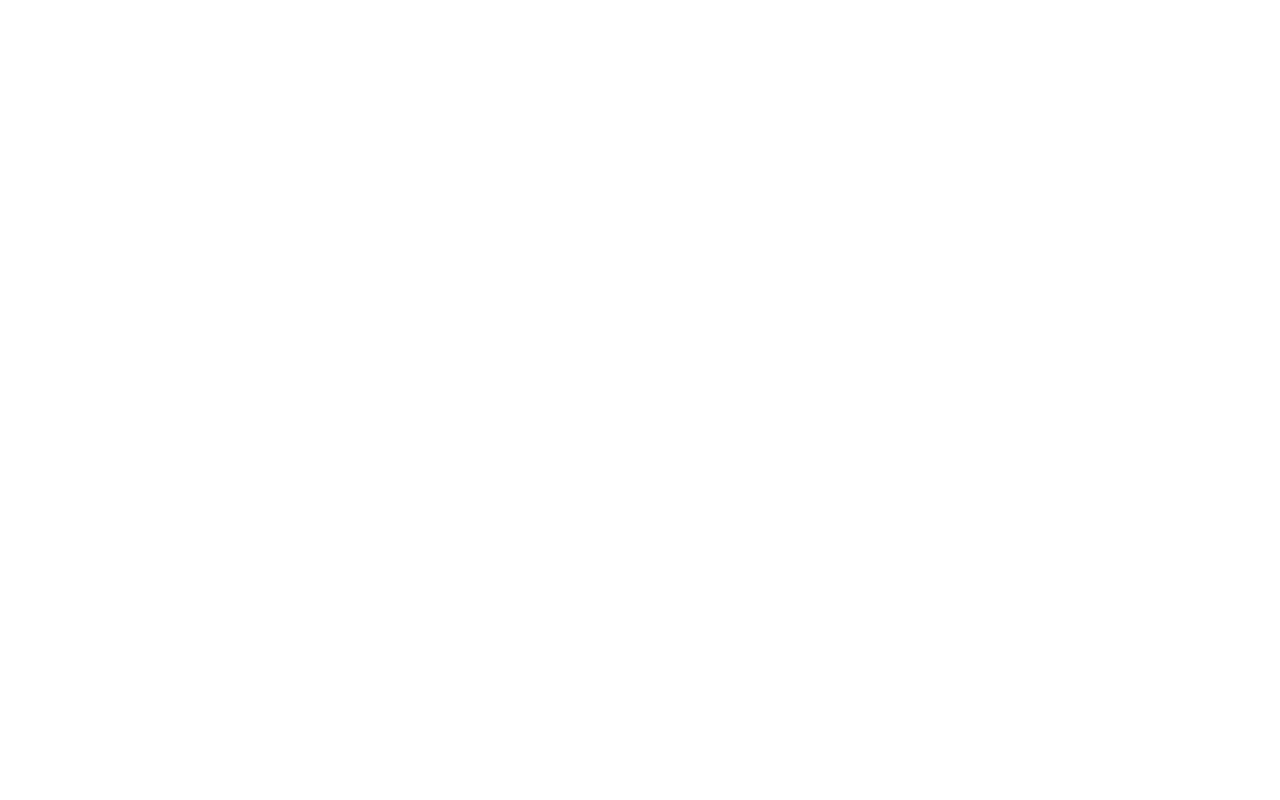
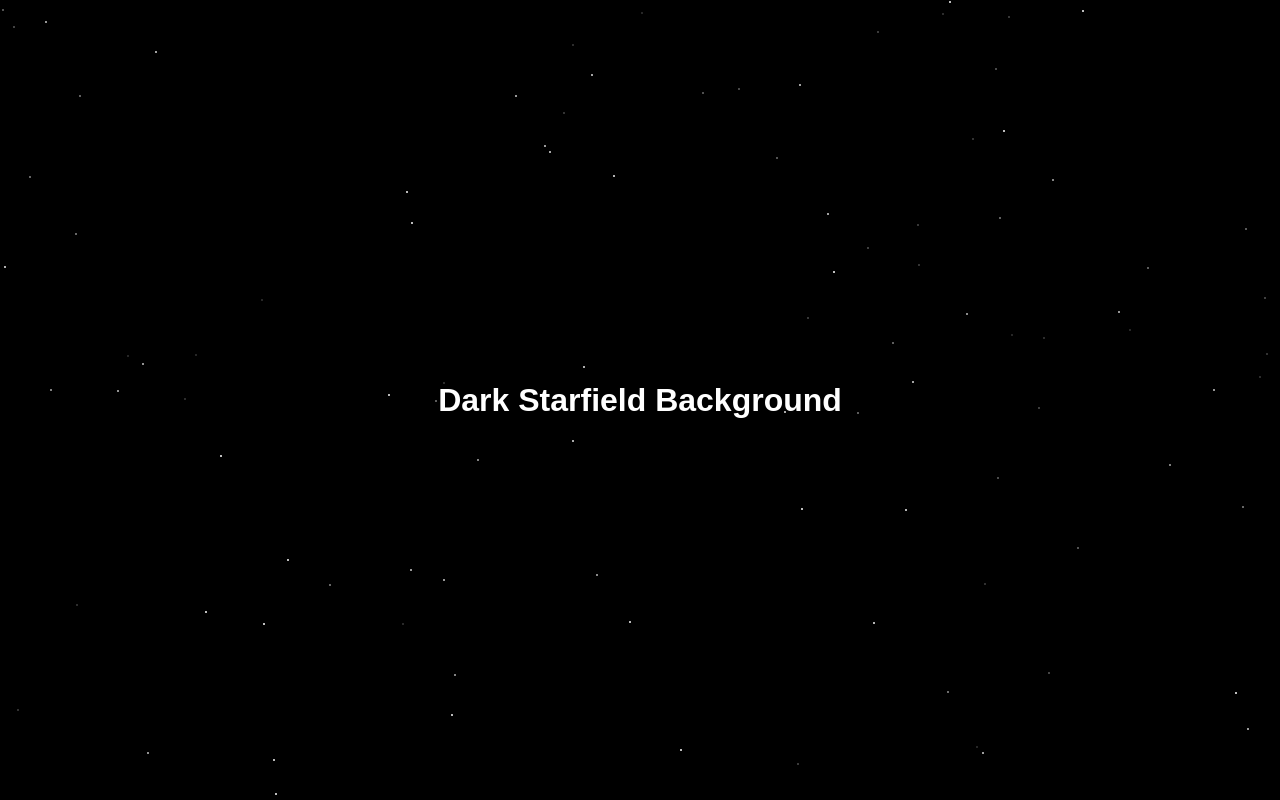
Before and after one commit to Rohan-Naveed/QR-Code-Generator, a plain HTML site: page index.html in a window 1280 px wide. Drawn offline with Linux system fonts and the light colour scheme.

Commit message:
Finalized And Created Background For The Site

```diff
--- a/index.html
+++ b/index.html
@@ -3,7 +3,11 @@
   <head>
     <meta charset="UTF-8" />
     <meta name="viewport" content="width=device-width, initial-scale=1.0" />
-    <title>Document</title>
+    <link href="style.css" rel="stylesheet" />
+    <title>Dark Starfield Background</title>
   </head>
-  <body></body>
+  <body>
+    <h1>Dark Starfield Background</h1>
+    <script src="script.js"></script>
+  </body>
 </html>
--- /dev/null
+++ b/script.js
@@ -0,0 +1,9 @@
+// Create multiple stars at random positions with varied animation durations
+for (let i = 0; i < 100; i++) {
+  const star = document.createElement("div");
+  star.classList.add("star");
+  star.style.top = Math.random() * 100 + "%";
+  star.style.left = Math.random() * 100 + "%";
+  star.style.animationDuration = Math.random() * 3 + 2 + "s";
+  document.body.appendChild(star);
+}
--- a/style.css
+++ b/style.css
@@ -0,0 +1,29 @@
+body {
+  background: #000;
+  overflow: hidden;
+  height: 100vh;
+  margin: 0;
+  font-family: Arial, sans-serif;
+  color: #fff;
+  display: flex;
+  justify-content: center;
+  align-items: center;
+  position: relative;
+}
+.star {
+  position: absolute;
+  background: white;
+  border-radius: 50%;
+  width: 2px;
+  height: 2px;
+  animation: twinkle 2s infinite ease-in-out;
+}
+@keyframes twinkle {
+  0%,
+  100% {
+    opacity: 0.2;
+  }
+  50% {
+    opacity: 1;
+  }
+}
```
